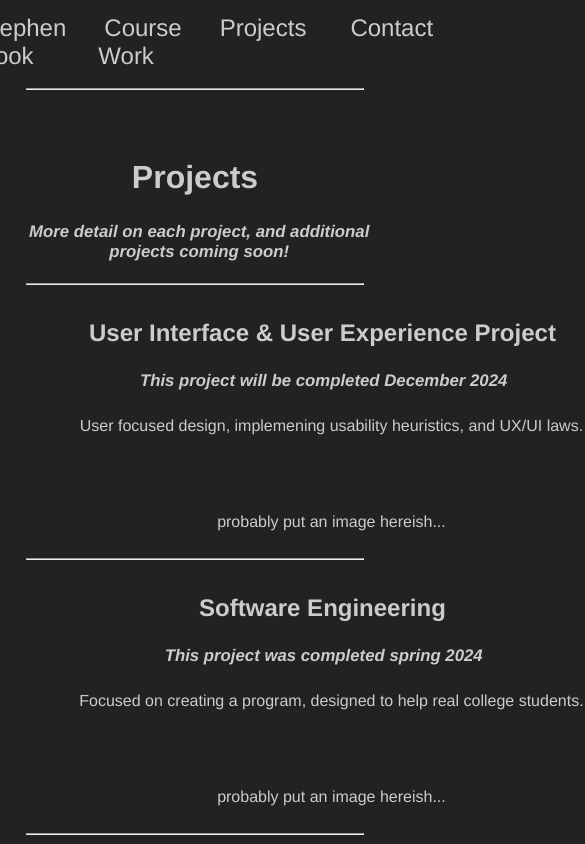
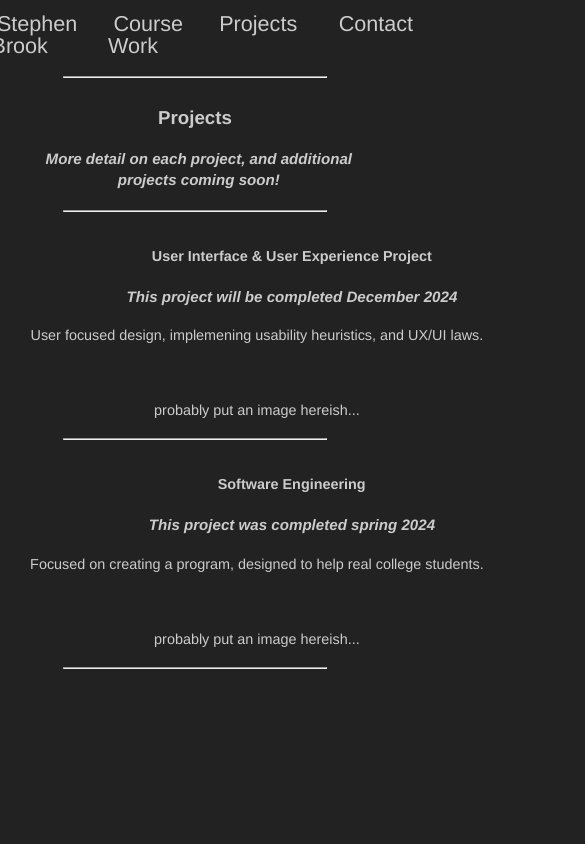
Before and after one commit to Stephen-Brook/stephen-brook.github.io, a plain HTML site: page html/projects.html in a window 390 px wide. Shown: the top 844 px of the page, 585 px wide, since content can reach past the window. Drawn offline with Linux system fonts and the light colour scheme.

Commit message:
hopefully fix mobile viewing

```diff
--- a/css/global.css
+++ b/css/global.css
@@ -1,24 +1,73 @@
-html{
+html {
     font-family: Helvetica, Arial, sans-serif;
     background-color: #222;
     color: #ccc;
     box-sizing: border-box;
+    line-height: 1.5rem;
 }
-h1{
-    padding-top: 3rem;
+
+h1 {
+    padding-top: 2rem; /* Reduced for smaller screens */
     text-align: center;
 }
-h2{
-    padding-left: .25em;
+
+h2 {
+    padding-left: 0.5em;
 }
-h3{
-    padding: .25em;
+
+h3 {
+    padding: 0.25em;
 }
-p{
-    padding: .5em;
-    width: 70ch;
+
+p {
+    padding: 0.5em;
+    max-width: 100%; /* Ensures it doesn't go beyond screen width */
     line-height: 1.5rem;
 }
-hr{
+
+/* Horizontal Rule Styling */
+hr {
     width: 90%;
+    margin: 1rem auto;
 }
+
+/* Responsive Adjustments */
+@media (max-width: 768px) {
+    h1 {
+        padding-top: 1.5rem;
+        font-size: 1.5em; /* Smaller font for narrow screens */
+    }
+
+    p {
+        max-width: 90%; /* Reduced width for smaller screens */
+        line-height: 1.3rem;
+    }
+
+    h2, h3 {
+        font-size: 1em;
+    }
+
+    hr {
+        width: 80%; /* Narrower HR on small screens */
+    }
+}
+
+@media (max-width: 480px) {
+    html {
+        font-size: 0.9em; /* Slightly smaller font on very narrow screens */
+    }
+
+    h1 {
+        padding-top: 1rem;
+        font-size: 1.3em;
+    }
+
+    p {
+        padding: 0.3em;
+        max-width: 85%;
+    }
+
+    hr {
+        width: 70%;
+    }
+}
```
Also changed, not shown: 1 other file.
